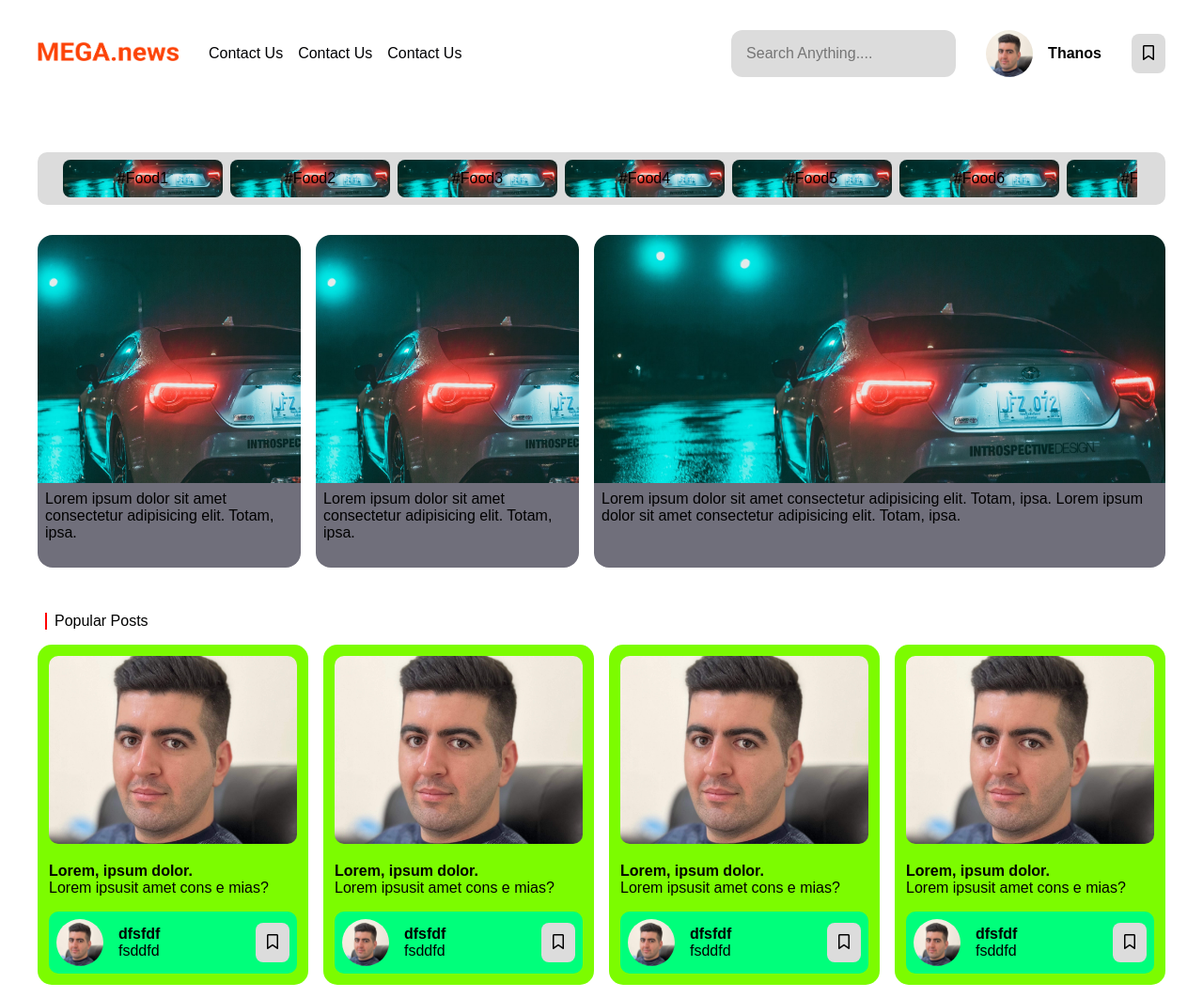
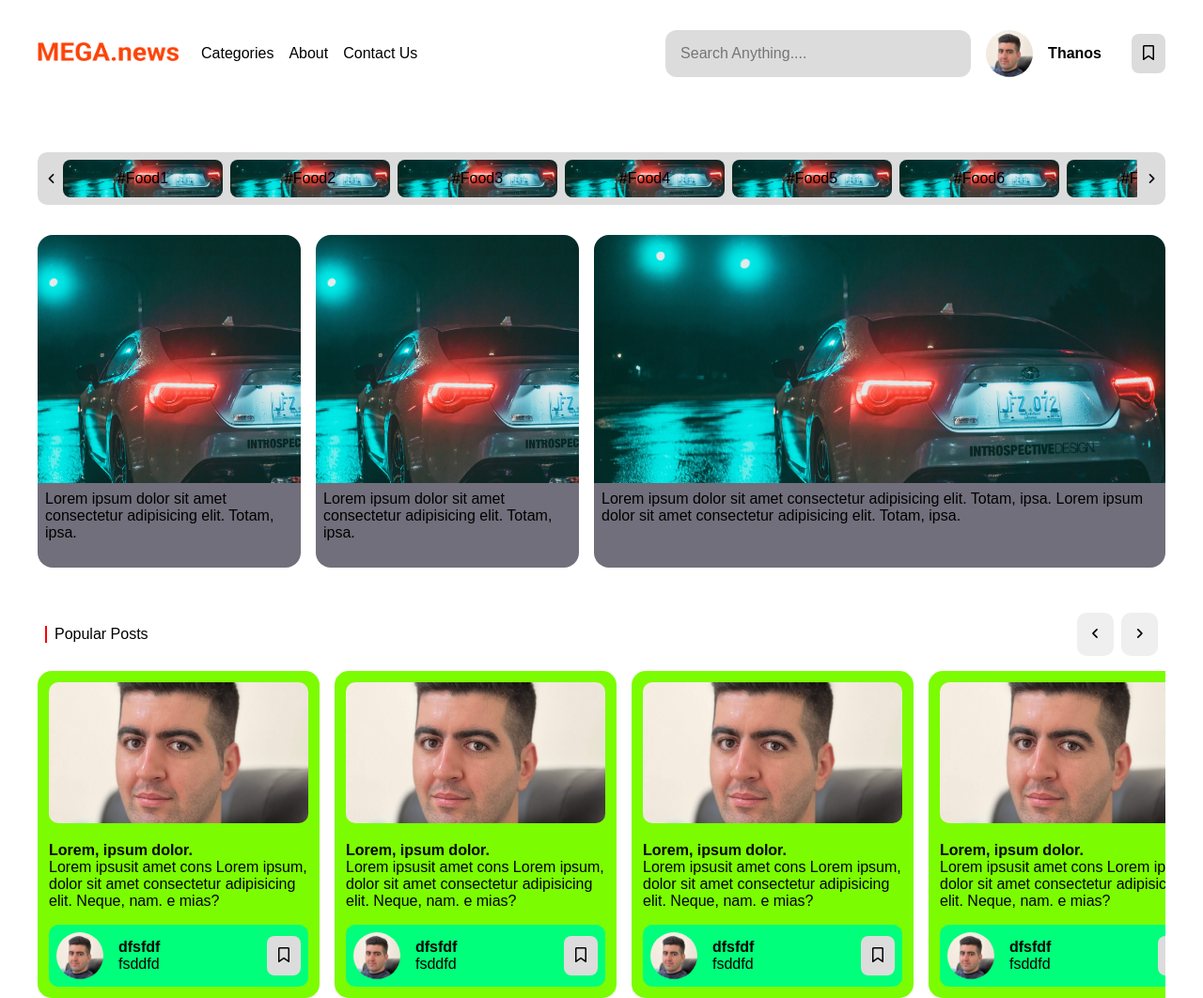
Before and after one commit to ImThanOs36/news-letter, a React (Vite) app: page / in a window 1280 px wide. Shown: the whole page at 94% size. Built offline with nearby package versions, Linux system fonts and the light colour scheme.

Commit message:
fixed minor issues

```diff
--- a/src/components/Card.jsx
+++ b/src/components/Card.jsx
@@ -13,8 +13,7 @@ function Card(card) {
       <div className='card__info'>
 
         <span>Lorem, ipsum dolor.</span>
-        <p>Lorem ipsusit amet cons
-          e mias?</p>
+        <p>Lorem ipsusit amet cons Lorem ipsum, dolor sit amet consectetur adipisicing elit. Neque, nam.   e mias?</p>
       </div>
 
       <Author img={images[0]} />
--- a/src/components/Navbar.jsx
+++ b/src/components/Navbar.jsx
@@ -31,8 +31,8 @@ function Navbar() {
                     </div>
                     <nav className='navigation'>
                         <ul>
-                            <li> <Link to={"/contact-us"}>Contact Us</Link>  </li>
-                            <li> <Link to={"/contact-us"}>Contact Us</Link>  </li>
+                            <li> <Link to={"/contact-us"}>Categories</Link>  </li>
+                            <li> <Link to={"/contact-us"}>About</Link>  </li>
                             <li> <Link to={"/contact-us"}>Contact Us</Link>  </li>
                         </ul>
                     </nav>
--- a/src/components/PostCards.jsx
+++ b/src/components/PostCards.jsx
@@ -52,6 +52,8 @@ function PostCards(cards) {
           <Card id="2" />
           <Card id="3" />
           <Card id="4" />
+          <Card id="5" />
+          <Card id="6" />
         </div>
       </div>
     </div>
--- a/src/styles/Categories/_categories.scss
+++ b/src/styles/Categories/_categories.scss
@@ -13,10 +13,6 @@
         border: none;
         border-radius: 10px;
         padding:0em 0.8em;
-        visibility: hidden;
-        @media screen and (max-width:$br-tb) {
-            visibility: visible;
-        }
         }
     .left-btn{
         padding-right:0em;
--- a/src/styles/Navbar/_navbar.scss
+++ b/src/styles/Navbar/_navbar.scss
@@ -28,7 +28,7 @@ header {
 
     .left {
         display: flex;
-        gap: 2em;
+        gap: 1.5em;
         justify-content: start;
         align-items: center;
 
@@ -52,12 +52,12 @@ header {
         display: flex;
         align-items: center;
         justify-content: end;
-        gap: 2em;
+        gap: 1em;
     }
 
     @media screen and (max-width:$br-tb) {
         padding-bottom: 1em;
-        gap: 1em;
+
     }
 }
 
@@ -77,7 +77,8 @@ header {
     .desktop_input {
         padding: 1em;
         border: none;
-        max-width: 300px;
+       width: 325px;
+
 
         border-radius: 0.75em;
         background-color: $bg-gray;
--- a/src/styles/postcards/_card.scss
+++ b/src/styles/postcards/_card.scss
@@ -2,7 +2,7 @@
 
 
 .card{
-    width: 100%;
+    max-width: 350px;
     padding: 0.75em;
     border-radius: 15px;
     background-color: lawngreen;
@@ -11,10 +11,13 @@
         width: 100%;
         border-radius: 10px;
         object-fit: cover;
-        height: 200px;
+        height: 150px;
     }
     &__info{
         padding: 1em 0em;
+        p{
+            text-wrap: wrap;
+        }
         span{
             font-weight: bold;
         }
--- a/src/styles/postcards/_postcards.scss
+++ b/src/styles/postcards/_postcards.scss
@@ -2,7 +2,7 @@
 
 .popular__posts{
     display: grid;
-    grid-template-columns: repeat(4, 1fr);
+    grid-template-columns:repeat(6,300px) ;
     gap:1em;
     scroll-behavior: smooth;
 
@@ -10,20 +10,21 @@
 
     @media screen and (max-width:$br-tb) {
 
-        grid-template-columns:repeat(4, 300px) ;
+        // grid-template-columns: repeat(6, 2fr);
         overflow: scroll;
     }
 }
 .cardsNav{
     display: flex;
     justify-content: space-between;
+    align-items: center;
     padding: 1em 0.5em;
     span{
 
         border-left: 2px solid red($color: #000000);
     }
     .PostChange{
-        display: none;
+        display: flex;
         gap: 0.5em;
 
         &__btn{
@@ -35,10 +36,7 @@
             }
 
         }
-        @media screen and (max-width:$br-tb) {
-            display: flex;
 
-        }
     }
 }
 
```
